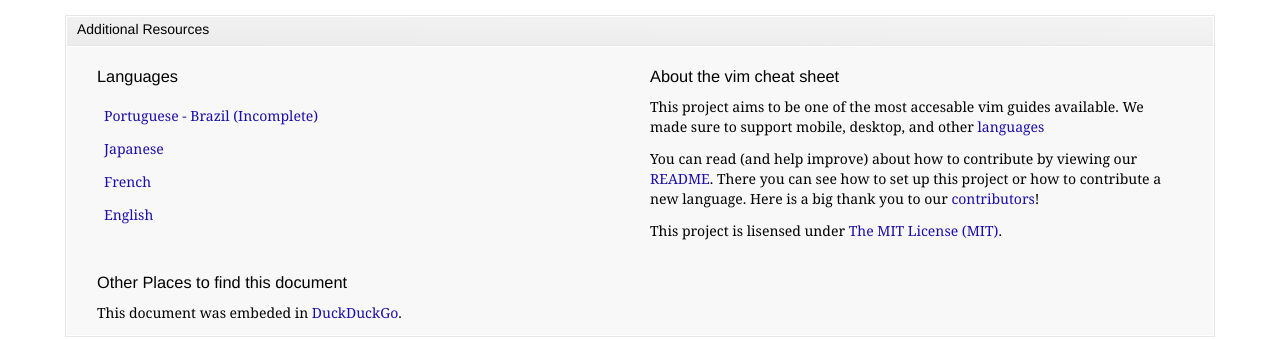
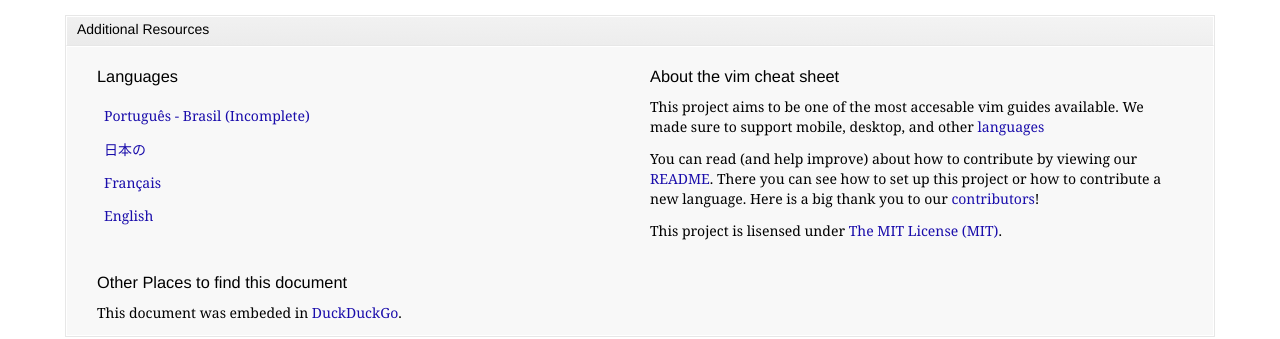
Before and after one commit to rtorr/vim-cheat-sheet, a Jekyll site: the page built from lang/pt_br/index.html, in a window 1280 px wide and 900 px high, scrolled down 1656 px. Shown: the part 461-800 px from the top of the window. Built offline with Jekyll 4.4.1, drawn with Linux system fonts in a browser that asks for light colours.

Commit message:
updating language titles

```diff
--- a/lang/fr_fr/index.html
+++ b/lang/fr_fr/index.html
@@ -1,6 +1,6 @@
 ---
 layout: page
-title: French
+title: Français
 permalink: /lang/fr_fr/
 lang: "fr_fr"
 
--- a/lang/ja/index.html
+++ b/lang/ja/index.html
@@ -1,6 +1,6 @@
 ---
 layout: page
-title: Japanese
+title: 日本の
 permalink: /lang/ja/
 lang: "ja"
 
--- a/lang/pt_br/index.html
+++ b/lang/pt_br/index.html
@@ -1,6 +1,6 @@
 ---
 layout: page
-title: Portuguese - Brazil (Incomplete)
+title: Português - Brasil (Incomplete)
 permalink: /lang/pt_br/
 lang: "pt_br"
 
```
